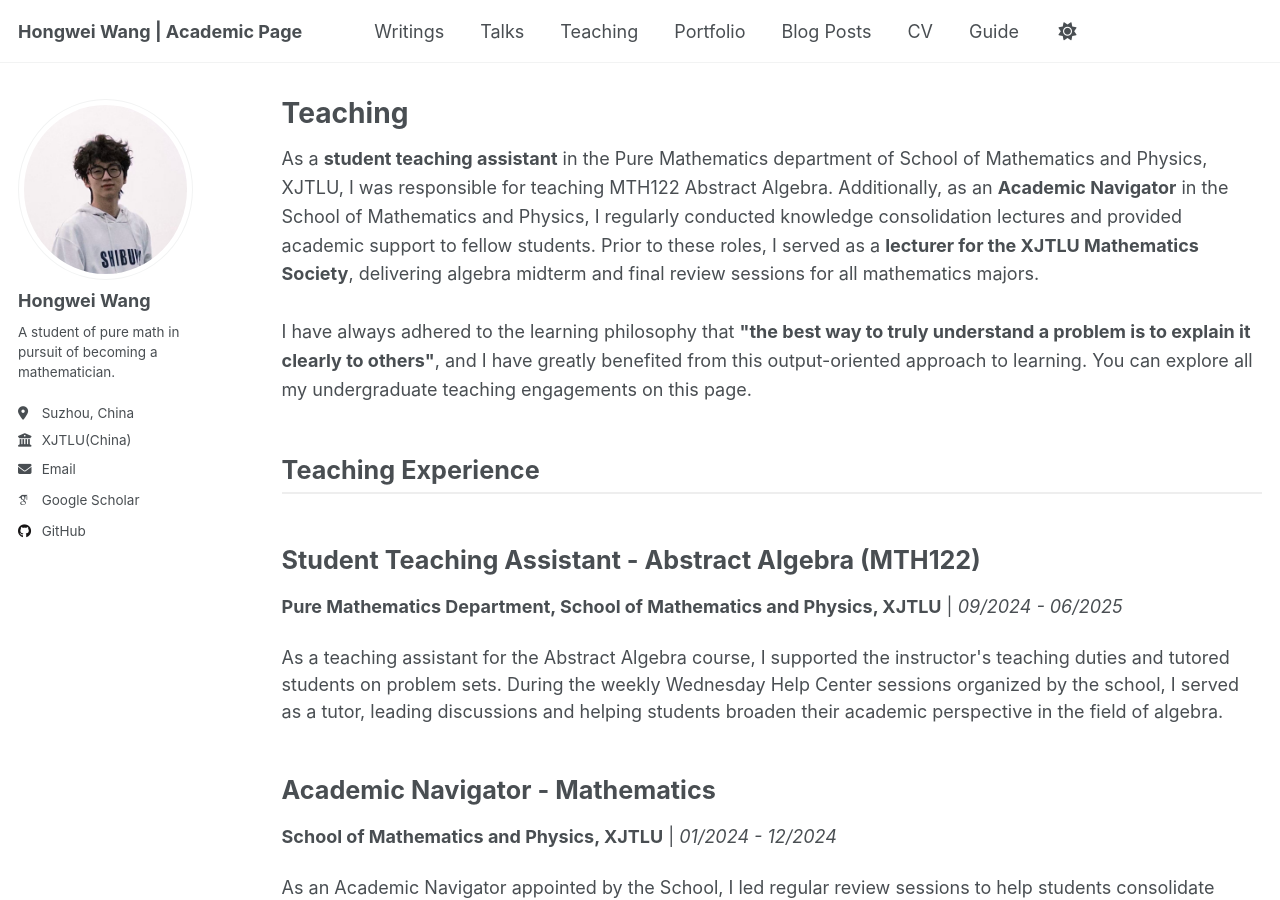
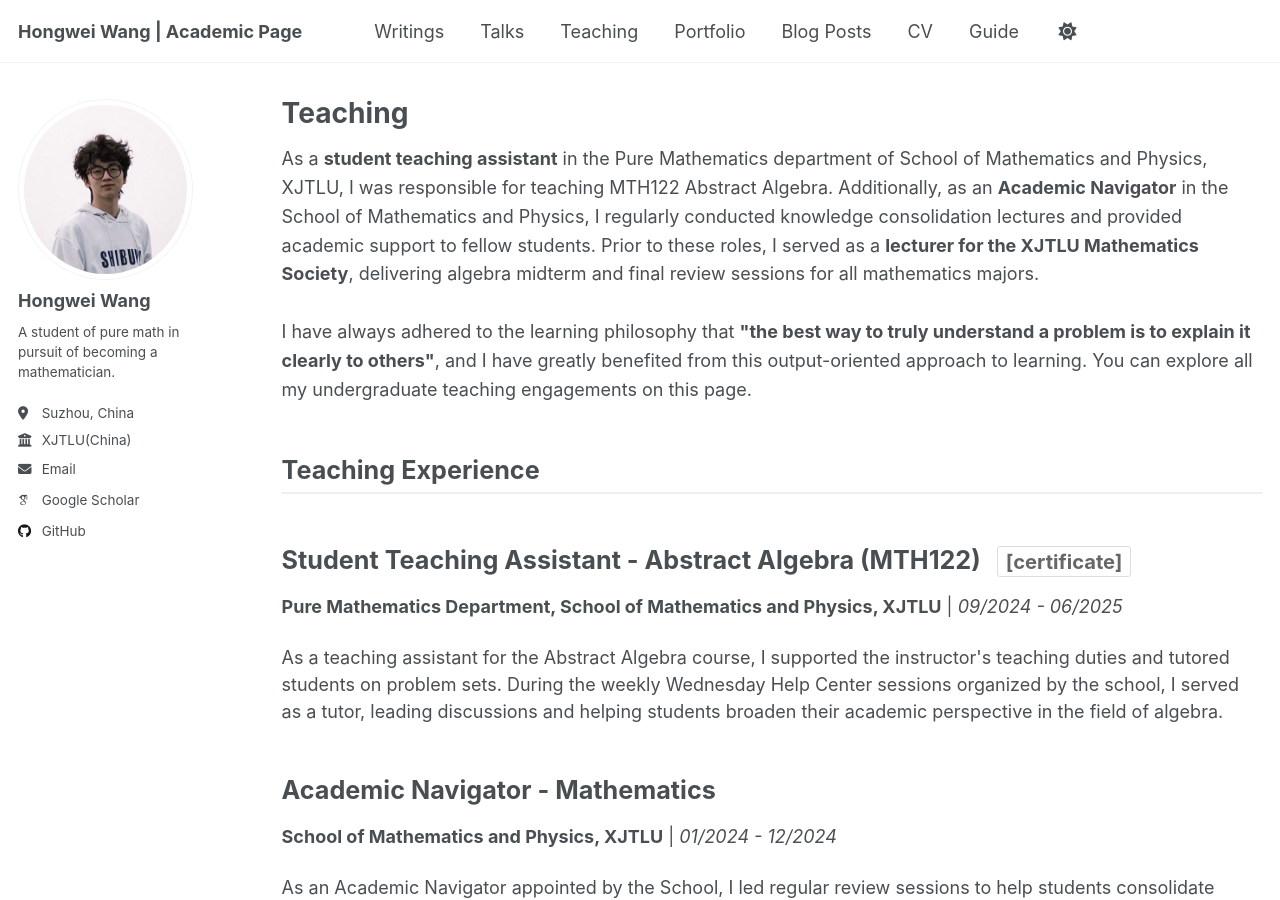
Before and after one commit to WangHongWei-AcademicPage/WangHongWei-AcademicPage.github.io, a Jekyll site: the page built from _pages/teaching.html, in a window 1280 px wide and 900 px high. Built offline with Jekyll 4.4.1, drawn with Linux system fonts in a browser that asks for light colours; some web fonts are replaced; a script that is not in the unit is left out.

Commit message:
Update teaching.html

```diff
--- a/_pages/teaching.html
+++ b/_pages/teaching.html
@@ -12,11 +12,13 @@ I have always adhered to the learning philosophy that <strong>"the best way to t
 
 <div class="publications">
   <div class="publication-item">
-    <h3 style="font-size: 1.4em; margin-bottom: 0.5em;">Student Teaching Assistant - Abstract Algebra (MTH122)</h3>
+    <h3 style="font-size: 1.4em; margin-bottom: 0.5em;">
+      Student Teaching Assistant - Abstract Algebra (MTH122)
+      <a href="../assets/ta.pdf" target="_blank" style="font-size: 0.8em; margin-left: 10px; text-decoration: none; color: #666; border: 1px solid #ddd; padding: 2px 8px; border-radius: 3px;">[certificate]</a>
+    </h3>
     <p><strong>Pure Mathematics Department, School of Mathematics and Physics, XJTLU</strong> | <em>09/2024 - 06/2025</em></p>
     <p>As a teaching assistant for the Abstract Algebra course, I supported the instructor's teaching duties and tutored students on problem sets. During the weekly Wednesday Help Center sessions organized by the school, I served as a tutor, leading discussions and helping students broaden their academic perspective in the field of algebra.</p>
   </div>
-
 
   <div class="publication-item">
     <h3 style="font-size: 1.4em; margin-bottom: 0.5em;">Academic Navigator - Mathematics</h3>
```
